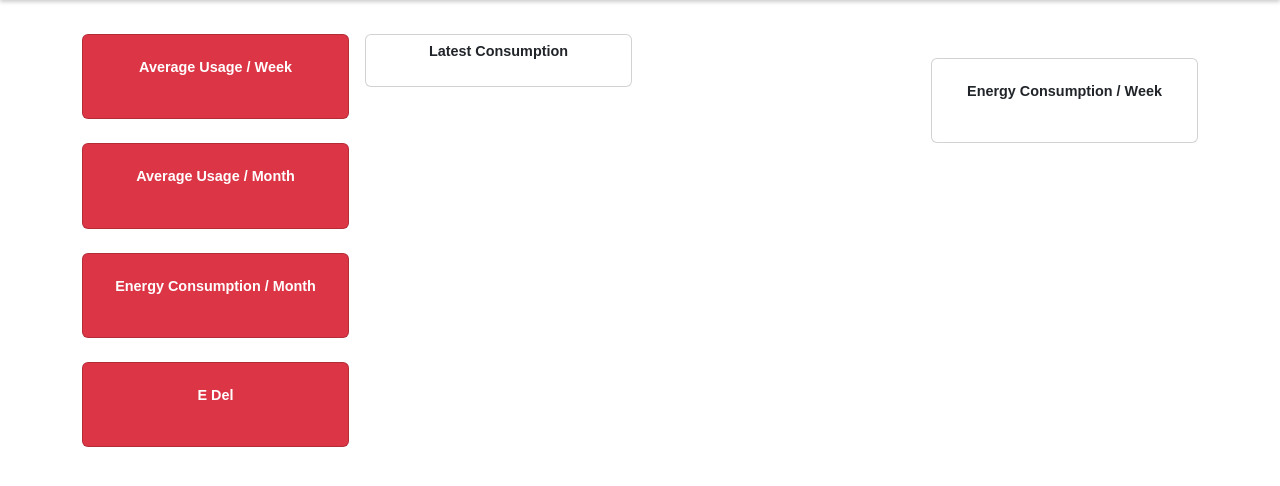
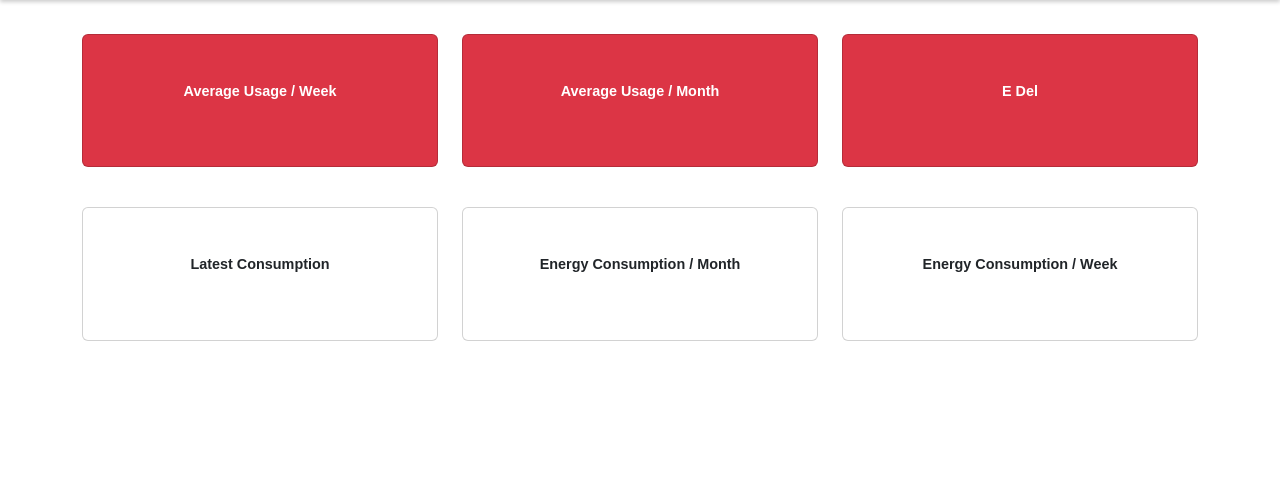
Before and after one commit to hahzkamil/capstone2024, a Flask app: template Dashboard Capstone/templates/dashboard.html in a window 1280 px wide. Shown: the part 70-556 px from the top of the page. Run offline with Flask 3, Linux system fonts and the light colour scheme; the template is opened without the code that fills it, so the values that code supplies are empty.

Commit message:
perbaikan tampilan

```diff
--- a/Dashboard Capstone/templates/dashboard.html
+++ b/Dashboard Capstone/templates/dashboard.html
@@ -21,43 +21,49 @@
       </div>
     </header>
 
-    <!-- card -->
+    <!-- Card -->
     <div class="container mt-4">
-      <div class="row g-3">
-        <!-- informasi merah -->
-        <div class="col-md-3">
-          <div class="card bg-danger text-white text-center p-4 mb-4" id="avg_weekly">
+      <div class="row g-4">
+        <!-- Card Atas -->
+        <div class="col-md-4">
+          <div
+            class="card bg-danger text-white text-center p-5"
+            id="avg_weekly"
+          >
             <h6>Average Usage / Week</h6>
             <h2></h2>
           </div>
-          <div class="card bg-danger text-white text-center p-4 mb-4" id="avg_month">
+        </div>
+        <div class="col-md-4">
+          <div class="card bg-danger text-white text-center p-5" id="avg_month">
             <h6>Average Usage / Month</h6>
             <h2></h2>
           </div>
-          <div class="card bg-danger text-white text-center p-4 mb-4" id="energy_month">
-            <h6>Energy Consumption / Month</h6>
-            <h2></h2>
-          </div>
-          <div class="card bg-danger text-white text-center p-4 mb-4" id="edel">
+        </div>
+        <div class="col-md-4">
+          <div class="card bg-danger text-white text-center p-5" id="edel">
             <h6>E Del</h6>
             <h2></h2>
           </div>
         </div>
+      </div>
 
-        <!-- grafik bagian tengah -->
-        <div class="col-md-6">
-          <div class="row g-3">
-            <div class="col-6">
-              <div class="card text-center p-2" id="daily_energy">
-                <h6>Latest Consumption</h6>
-                <h2></h2>
-              </div>
-            </div>
+      <div class="row g-4 mt-3">
+        <!-- Card Bawah -->
+        <div class="col-md-4">
+          <div class="card text-center p-5" id="daily_energy">
+            <h6>Latest Consumption</h6>
+            <h2></h2>
           </div>
         </div>
-
-        <div class="col-md-3">
-          <div class="card text-center p-4 mt-4" id="energy_week">
+        <div class="col-md-4">
+          <div class="card text-center p-5" id="energy_month">
+            <h6>Energy Consumption / Month</h6>
+            <h2></h2>
+          </div>
+        </div>
+        <div class="col-md-4">
+          <div class="card text-center p-5" id="energy_week">
             <h6>Energy Consumption / Week</h6>
             <h2></h2>
           </div>
@@ -65,29 +71,48 @@
       </div>
     </div>
 
-    <!-- Bootstrap JS -->
-    <script src="https://cdn.jsdelivr.net/npm/bootstrap@5.3.0/dist/js/bootstrap.bundle.min.js"></script>
-
     <!-- JavaScript to Fetch Data -->
     <script>
       window.onload = function () {
         function fetchData() {
-          fetch('http://127.0.0.1:5000/get-usage')
-            .then(response => response.json())
-            .then(data => {
-              document.getElementById("avg_weekly").getElementsByTagName("h2")[0].innerHTML = `${data.avg_weekly} GWh`;
-              document.getElementById("avg_month").getElementsByTagName("h2")[0].innerHTML = `${data.avg_monthly} GWh`;
-              document.getElementById("energy_month").getElementsByTagName("h2")[0].innerHTML = `${data.energy_consumption_month} GWh`;
-              document.getElementById("edel").getElementsByTagName("h2")[0].innerHTML = `${data.edel} GWh`;
-              document.getElementById("daily_energy").getElementsByTagName("h2")[0].innerHTML = `${data.daily_energy_consumption} kW`;
-              document.getElementById("energy_week").getElementsByTagName("h2")[0].innerHTML = `${data.energy_consumption_week} GWh`;
+          fetch("http://127.0.0.1:5000/get-usage")
+            .then((response) => response.json())
+            .then((data) => {
+              document
+                .getElementById("avg_weekly")
+                .getElementsByTagName(
+                  "h2"
+                )[0].innerHTML = `${data.avg_weekly} GWh`;
+              document
+                .getElementById("avg_month")
+                .getElementsByTagName(
+                  "h2"
+                )[0].innerHTML = `${data.avg_monthly} GWh`;
+              document
+                .getElementById("energy_month")
+                .getElementsByTagName(
+                  "h2"
+                )[0].innerHTML = `${data.energy_consumption_month} GWh`;
+              document
+                .getElementById("edel")
+                .getElementsByTagName("h2")[0].innerHTML = `${data.edel} GWh`;
+              document
+                .getElementById("daily_energy")
+                .getElementsByTagName(
+                  "h2"
+                )[0].innerHTML = `${data.daily_energy_consumption} kW`;
+              document
+                .getElementById("energy_week")
+                .getElementsByTagName(
+                  "h2"
+                )[0].innerHTML = `${data.energy_consumption_week} GWh`;
             })
-            .catch(error => console.log('Error fetching data:', error));
+            .catch((error) => console.log("Error fetching data:", error));
         }
 
         // Fetch data every 5 seconds
         setInterval(fetchData, 5000);
-        fetchData();  // Initial fetch
+        fetchData(); // Initial fetch
       };
     </script>
   </body>
--- a/Dashboard Capstone/templates/style/style.css
+++ b/Dashboard Capstone/templates/style/style.css
@@ -63,12 +63,3 @@ body {
   font-size: 1.5rem;
   font-weight: bold;
 }
-
-.chart-placeholder {
-  border: 1px dashed #ccc;
-  display: flex;
-  align-items: center;
-  justify-content: center;
-  font-size: 0.9rem;
-  color: #666;
-}
```
